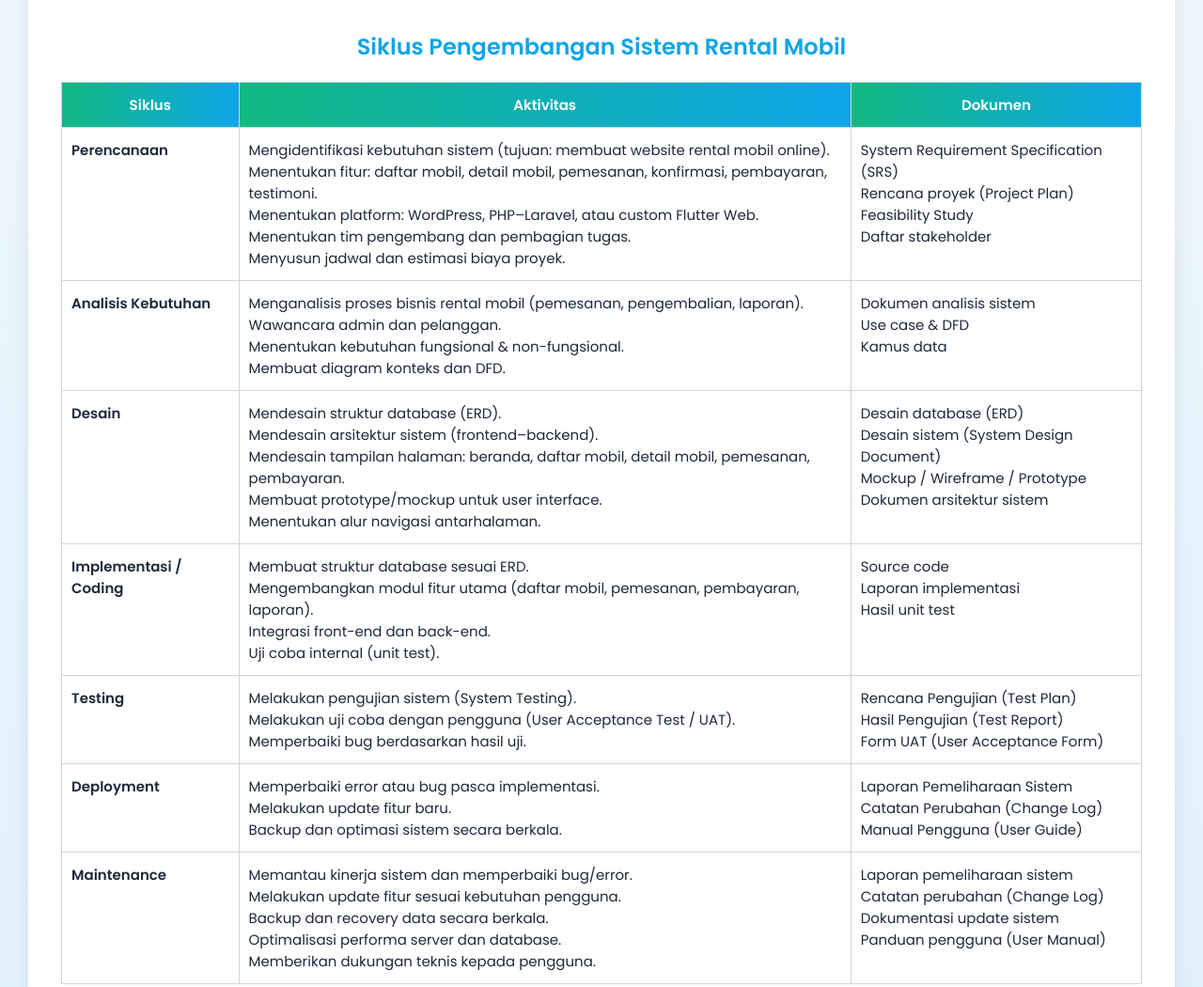
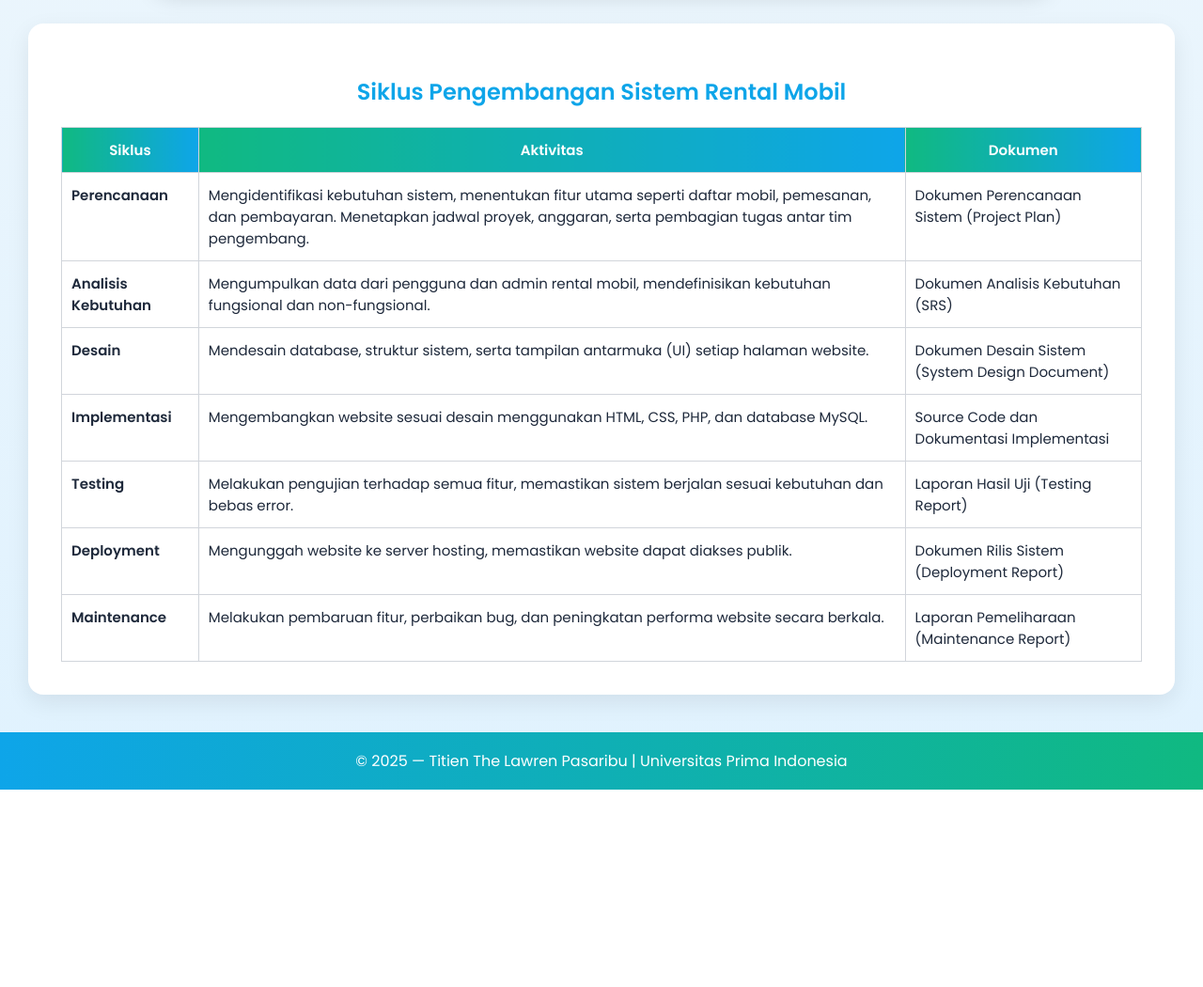
Before and after one commit to laskar-gulo/web, a plain HTML site: page index.html in a window 1280 px wide. Shown: the part 1240-2290 px from the top of the page at 94% size. After the commit the page ends 2080 px from the top, so only its background shows below. Drawn offline with Linux system fonts and the light colour scheme.

Commit message:
tambah web

```diff
--- a/index.html
+++ b/index.html
@@ -72,6 +72,17 @@
     width: 160px;
   }
 
+  .bio-info a {
+    color: var(--toska);
+    font-weight: 600;
+    text-decoration: none;
+  }
+
+  .bio-info a:hover {
+    color: var(--hijau);
+    text-decoration: underline;
+  }
+
   .univ {
     text-align: center;
     margin: 15px auto 40px;
@@ -88,10 +99,7 @@
     box-shadow: 0 10px 25px rgba(0,0,0,0.15);
   }
 
-  .mySlides {
-    display: none;
-  }
-
+  .mySlides { display: none; }
   .mySlides img {
     width: 100%;
     height: 420px;
@@ -193,6 +201,10 @@
       <tr><td>NIM</td><td>: 223303030626</td></tr>
       <tr><td>Kelas</td><td>: 7 Pagi E</td></tr>
       <tr><td>Dosen</td><td>: Achmad Ridwan, S.T., M.Si</td></tr>
+      <tr>
+        <td>Halaman Web</td>
+        <td>: <a href="https://docar.co.id/sewa-mobil-jakarta" target="_blank">https://docar.co.id/sewa-mobil-jakarta</a></td>
+      </tr>
     </table>
   </div>
 </section>
@@ -225,6 +237,7 @@
 
 <div class="content">
   <h2>Siklus Pengembangan Sistem Rental Mobil</h2>
+  <!-- tabel siklus tetap sama -->
   <table>
     <thead>
       <tr><th>Siklus</th><th>Aktivitas</th><th>Dokumen</th></tr>
@@ -233,110 +246,60 @@
       <tr>
         <td><strong>Perencanaan</strong></td>
         <td>
-          Mengidentifikasi kebutuhan sistem (tujuan: membuat website rental mobil online).<br>
-          Menentukan fitur: daftar mobil, detail mobil, pemesanan, konfirmasi, pembayaran, testimoni.<br>
-          Menentukan platform: WordPress, PHP–Laravel, atau custom Flutter Web.<br>
-          Menentukan tim pengembang dan pembagian tugas.<br>
-          Menyusun jadwal dan estimasi biaya proyek.
+          Mengidentifikasi kebutuhan sistem, menentukan fitur utama seperti daftar mobil, pemesanan, dan pembayaran.
+          Menetapkan jadwal proyek, anggaran, serta pembagian tugas antar tim pengembang.
         </td>
-        <td>
-          System Requirement Specification (SRS)<br>
-          Rencana proyek (Project Plan)<br>
-          Feasibility Study<br>
-          Daftar stakeholder
-        </td>
+        <td>Dokumen Perencanaan Sistem (Project Plan)</td>
       </tr>
       <tr>
         <td><strong>Analisis Kebutuhan</strong></td>
         <td>
-          Menganalisis proses bisnis rental mobil (pemesanan, pengembalian, laporan).<br>
-          Wawancara admin dan pelanggan.<br>
-          Menentukan kebutuhan fungsional & non-fungsional.<br>
-          Membuat diagram konteks dan DFD.
+          Mengumpulkan data dari pengguna dan admin rental mobil, mendefinisikan kebutuhan fungsional dan non-fungsional.
         </td>
-        <td>
-          Dokumen analisis sistem<br>
-          Use case & DFD<br>
-          Kamus data
-        </td>
+        <td>Dokumen Analisis Kebutuhan (SRS)</td>
       </tr>
       <tr>
         <td><strong>Desain</strong></td>
         <td>
-          Mendesain struktur database (ERD).<br>
-          Mendesain arsitektur sistem (frontend–backend).<br>
-          Mendesain tampilan halaman: beranda, daftar mobil, detail mobil, pemesanan, pembayaran.<br>
-          Membuat prototype/mockup untuk user interface.<br>
-          Menentukan alur navigasi antarhalaman.
+          Mendesain database, struktur sistem, serta tampilan antarmuka (UI) setiap halaman website.
         </td>
-        <td>
-          Desain database (ERD)<br>
-          Desain sistem (System Design Document)<br>
-          Mockup / Wireframe / Prototype<br>
-          Dokumen arsitektur sistem
-        </td>
+        <td>Dokumen Desain Sistem (System Design Document)</td>
       </tr>
       <tr>
-        <td><strong>Implementasi / Coding</strong></td>
+        <td><strong>Implementasi</strong></td>
         <td>
-          Membuat struktur database sesuai ERD.<br>
-          Mengembangkan modul fitur utama (daftar mobil, pemesanan, pembayaran, laporan).<br>
-          Integrasi front-end dan back-end.<br>
-          Uji coba internal (unit test).
+          Mengembangkan website sesuai desain menggunakan HTML, CSS, PHP, dan database MySQL.
         </td>
-        <td>
-          Source code<br>
-          Laporan implementasi<br>
-          Hasil unit test
-        </td>
+        <td>Source Code dan Dokumentasi Implementasi</td>
       </tr>
       <tr>
         <td><strong>Testing</strong></td>
         <td>
-          Melakukan pengujian sistem (System Testing).<br>
-          Melakukan uji coba dengan pengguna (User Acceptance Test / UAT).<br>
-          Memperbaiki bug berdasarkan hasil uji.
+          Melakukan pengujian terhadap semua fitur, memastikan sistem berjalan sesuai kebutuhan dan bebas error.
         </td>
-        <td>
-          Rencana Pengujian (Test Plan)<br>
-          Hasil Pengujian (Test Report)<br>
-          Form UAT (User Acceptance Form)
-        </td>
+        <td>Laporan Hasil Uji (Testing Report)</td>
       </tr>
       <tr>
         <td><strong>Deployment</strong></td>
         <td>
-          Memperbaiki error atau bug pasca implementasi.<br>
-          Melakukan update fitur baru.<br>
-          Backup dan optimasi sistem secara berkala.
+          Mengunggah website ke server hosting, memastikan website dapat diakses publik.
         </td>
-        <td>
-          Laporan Pemeliharaan Sistem<br>
-          Catatan Perubahan (Change Log)<br>
-          Manual Pengguna (User Guide)
-        </td>
+        <td>Dokumen Rilis Sistem (Deployment Report)</td>
       </tr>
       <tr>
         <td><strong>Maintenance</strong></td>
         <td>
-          Memantau kinerja sistem dan memperbaiki bug/error.<br>
-          Melakukan update fitur sesuai kebutuhan pengguna.<br>
-          Backup dan recovery data secara berkala.<br>
-          Optimalisasi performa server dan database.<br>
-          Memberikan dukungan teknis kepada pengguna.
+          Melakukan pembaruan fitur, perbaikan bug, dan peningkatan performa website secara berkala.
         </td>
-        <td>
-          Laporan pemeliharaan sistem<br>
-          Catatan perubahan (Change Log)<br>
-          Dokumentasi update sistem<br>
-          Panduan pengguna (User Manual)
-        </td>
+        <td>Laporan Pemeliharaan (Maintenance Report)</td>
       </tr>
     </tbody>
   </table>
 </div>
 
-<footer>© 2025 — Titien The Lawren Pasaribu | Universitas Prima Indonesia</footer>
+<footer>
+  © 2025 — Titien The Lawren Pasaribu | Universitas Prima Indonesia
+</footer>
 
 <script>
 let slideIndex = 0;
```
